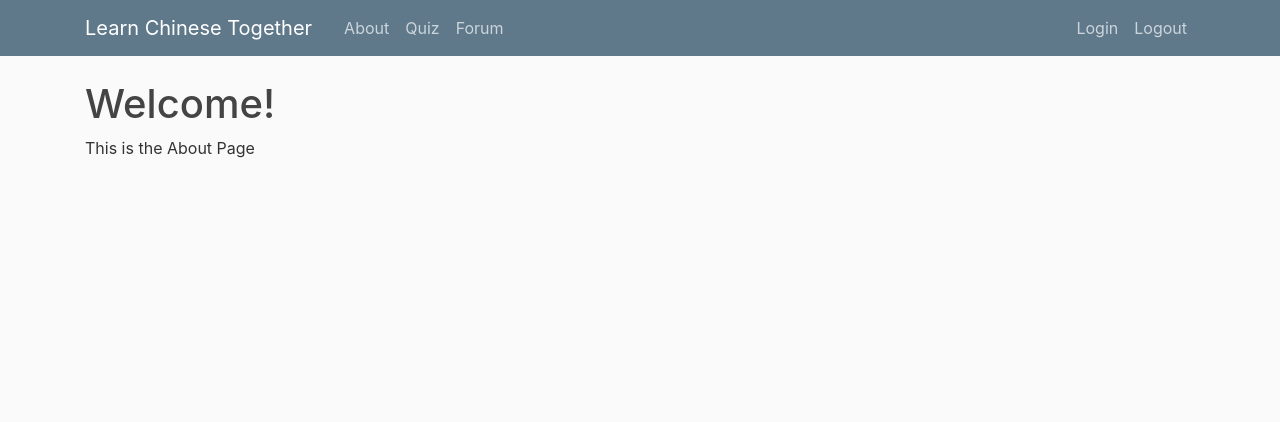
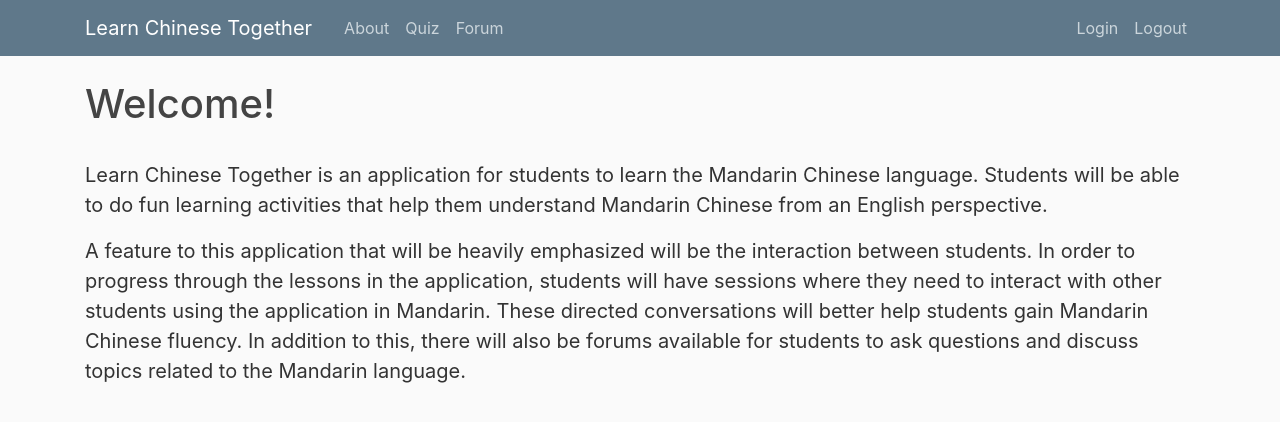
Before and after one commit to JacksonFrank/cs1530-project, a Flask app: page / in a window 1280 px wide. Shown: the top 422 px of the page. Run offline with Flask 2, Linux system fonts and the light colour scheme; parts of the project's set-up code (start-up, migrations or seed data) failed here and were passed over; some libraries are stand-ins or nearby versions.

Commit message:
added text to about page

```diff
--- a/flaskblog/static/main.css
+++ b/flaskblog/static/main.css
@@ -83,3 +83,7 @@ body {
   .account-heading {
     font-size: 2.5rem;
   }
+  /*about*/
+  .about-content {
+    font-size:20px;
+  }
--- a/flaskblog/templates/about.html
+++ b/flaskblog/templates/about.html
@@ -1,5 +1,19 @@
 {% extends "layout.html" %} <!--inherit-->
 {% block content %}
     <h1>Welcome!</h1>
-    <p>This is the About Page</p>
+    <br>
+    <div class="about-content">
+        <p>Learn Chinese Together is an application for students to learn the Mandarin Chinese language.
+            Students will be able to do fun learning activities that help them understand Mandarin Chinese from an English perspective.
+        </p>
+        <p>
+            A feature to this application that will be heavily emphasized will be the interaction between students.
+            In order to progress through the lessons in the application,
+            students will have sessions where they need to interact with other students using the application in Mandarin.
+            These directed conversations will better help students gain Mandarin Chinese fluency.
+            In addition to this, there will also be forums available for students to ask questions and discuss topics related to the Mandarin language.
+        </p>
+    </div>
+
+
 {% endblock content %}
```
